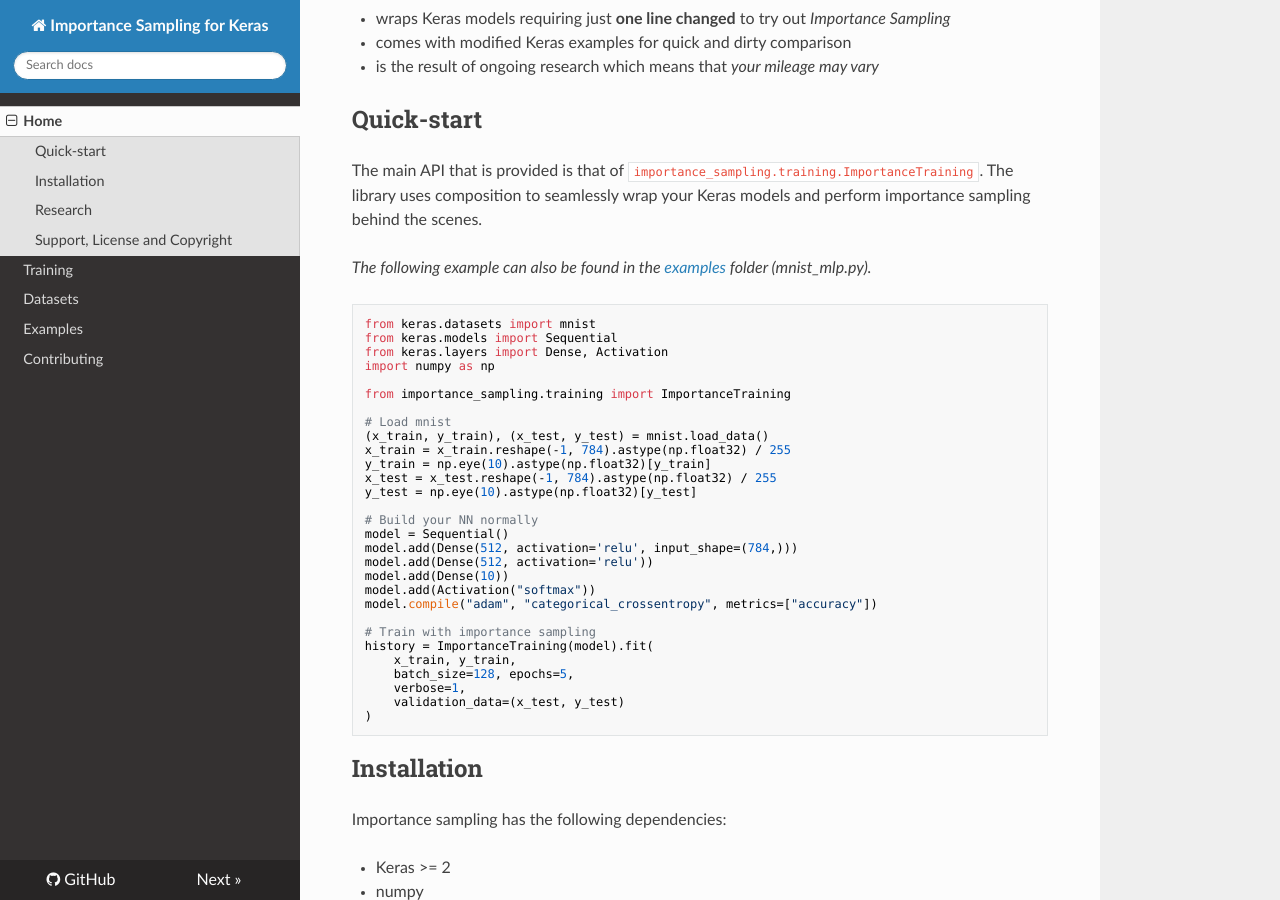
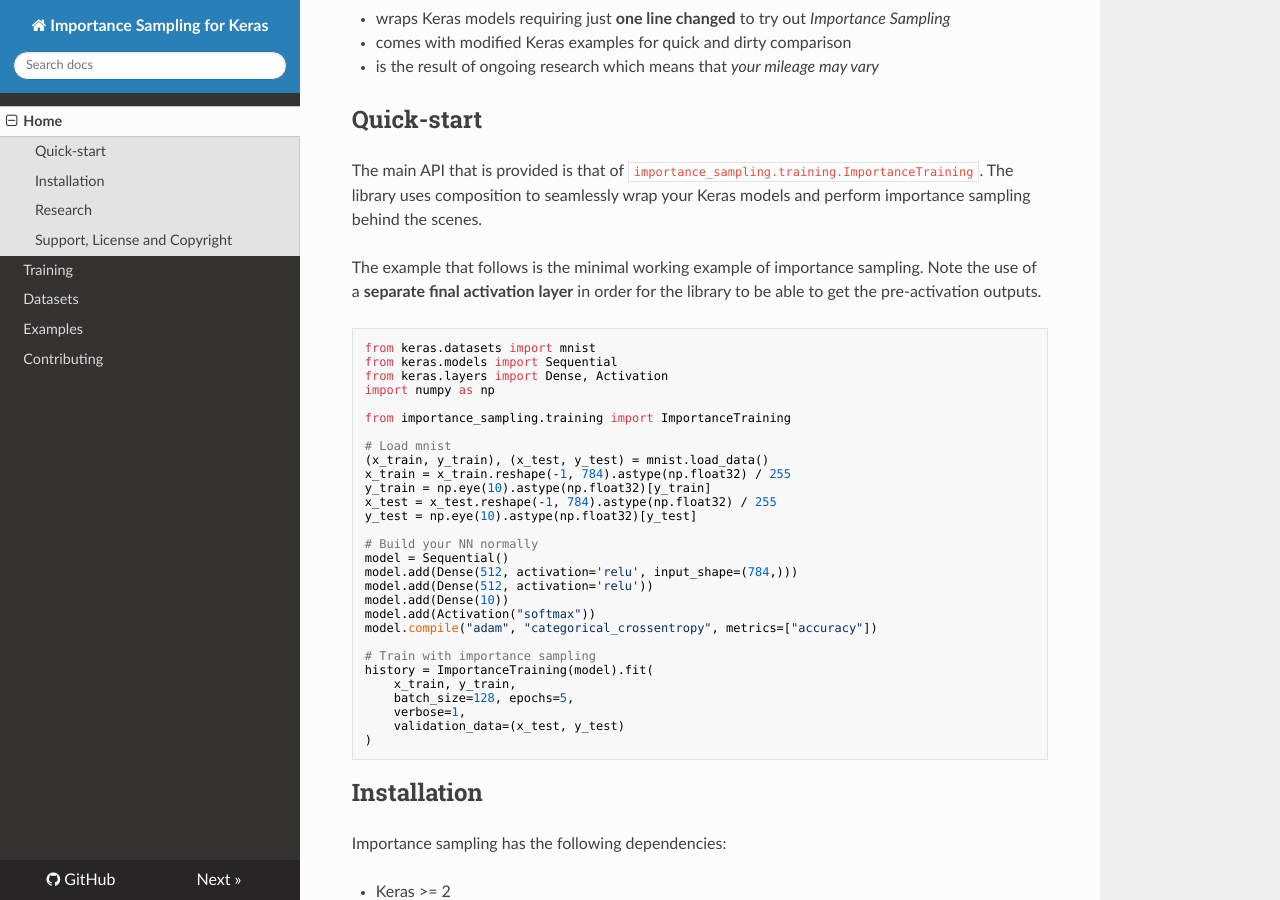
Before and after one commit to idiap/importance-sampling, an MkDocs documentation site: the page built from docs/index.md, in a window 1280 px wide and 900 px high, scrolled down 369 px. Built offline with MkDocs 1.6.1, drawn with Linux system fonts in a browser that asks for light colours; nearby versions of some CDN libraries; old or Windows-style settings are respelled for this version of MkDocs.

````diff
--- a/docs/index.md
+++ b/docs/index.md
@@ -22,8 +22,9 @@ The main API that is provided is that of
 to seamlessly wrap your Keras models and perform importance sampling behind the
 scenes.
 
-*The following example can also be found in the [examples][github_examples]
-folder (mnist_mlp.py).*
+The example that follows is the minimal working example of importance
+sampling. Note the use of a **separate final activation layer** in order for the
+library to be able to get the pre-activation outputs.
 
 ```python
 from keras.datasets import mnist
````
Also changed, not shown: docs/training.md (+38 -3 lines).
